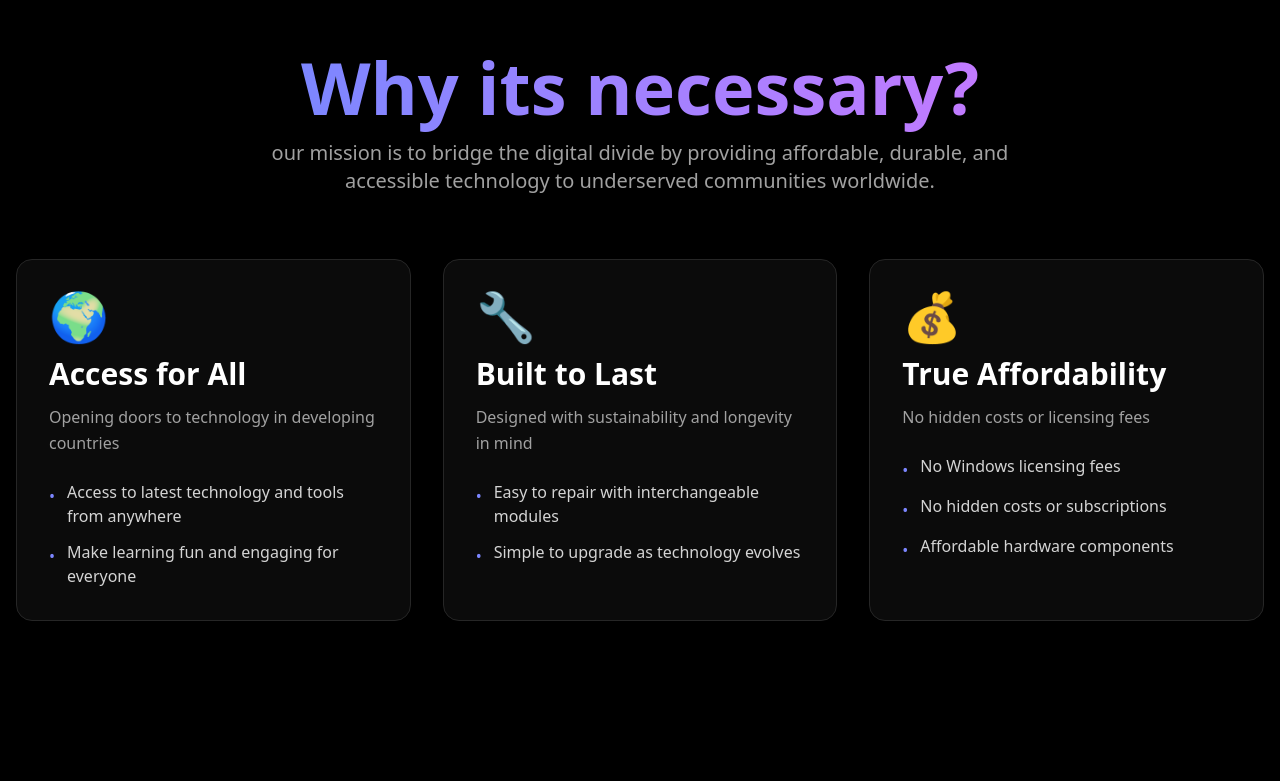
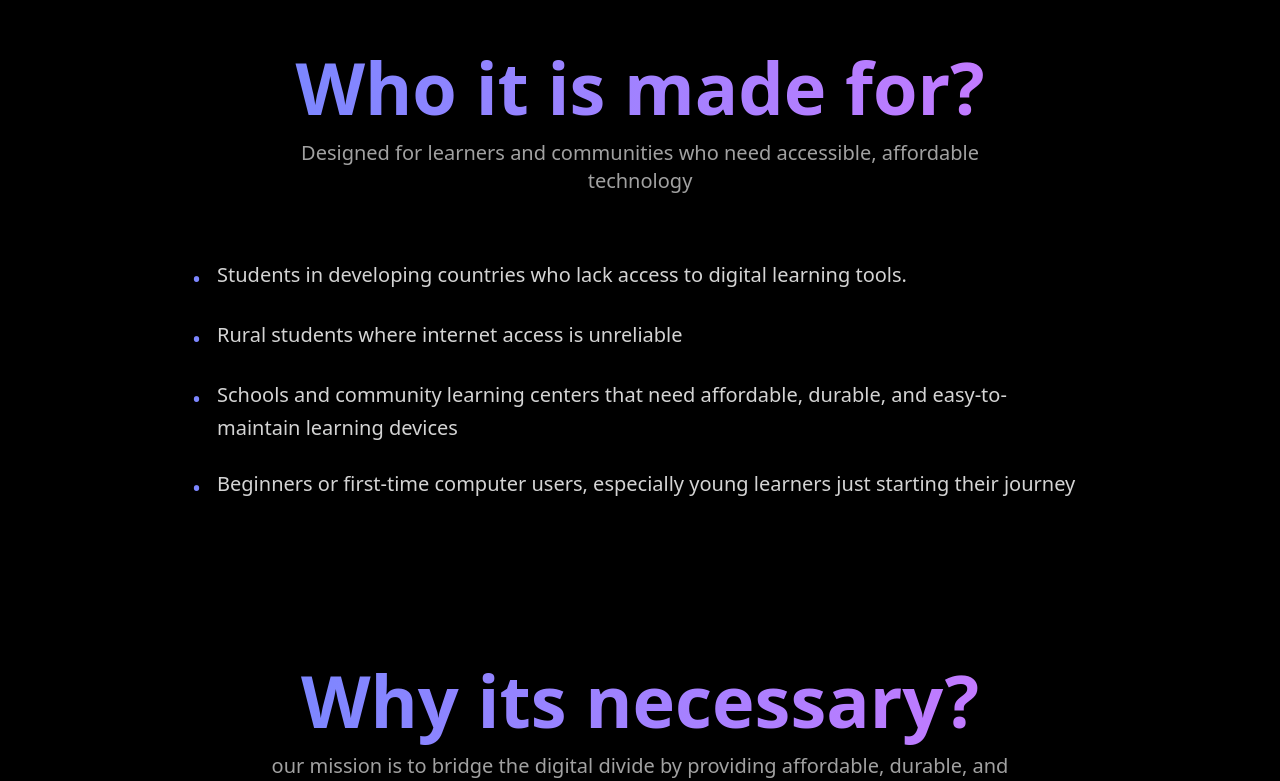
Before and after one commit to Lortas102066/fit3146-display, a Next.js app: page / in a window 1280 px wide. Shown: the part 829-1610 px from the top of the page. Built offline with nearby package versions, Linux system fonts and the light colour scheme.

Commit message:
feat: add Who component to define target audiences for accessible technology

```diff
--- /dev/null
+++ b/app/components/Who.tsx
@@ -0,0 +1,64 @@
+"use client";
+import { motion } from "motion/react";
+
+export default function Who() {
+  const targetAudiences = [
+    "Students in developing countries who lack access to digital learning tools.",
+    "Rural students where internet access is unreliable",
+    "Schools and community learning centers that need affordable, durable, and easy-to-maintain learning devices",
+    "Beginners or first-time computer users, especially young learners just starting their journey"
+  ];
+
+  return (
+    <section className="w-full bg-black py-20 px-4">
+      <div className="max-w-7xl mx-auto">
+        {/* Section Title */}
+        <motion.div
+          initial={{ opacity: 0, y: 20 }}
+          whileInView={{ opacity: 1, y: 0 }}
+          transition={{ duration: 0.5 }}
+          viewport={{ once: true }}
+          className="text-center mb-16"
+        >
+          <h2 className="text-4xl md:text-6xl lg:text-7xl font-bold mb-4">
+            <span className="text-transparent bg-clip-text bg-gradient-to-r from-indigo-400 to-purple-400">
+              Who it is made for?
+            </span>
+          </h2>
+          <p className="text-lg md:text-xl text-neutral-400 max-w-3xl mx-auto">
+            Designed for learners and communities who need accessible, affordable technology
+          </p>
+        </motion.div>
+
+        {/* Target Audience List */}
+        <motion.div
+          initial={{ opacity: 0, y: 30 }}
+          whileInView={{ opacity: 1, y: 0 }}
+          transition={{ duration: 0.5 }}
+          viewport={{ once: true }}
+          className="max-w-4xl mx-auto"
+        >
+          <ul className="space-y-6">
+            {targetAudiences.map((audience, index) => (
+              <motion.li
+                key={index}
+                initial={{ opacity: 0, x: -20 }}
+                whileInView={{ opacity: 1, x: 0 }}
+                transition={{ duration: 0.5, delay: index * 0.1 }}
+                viewport={{ once: true }}
+                className="flex items-start gap-4 group"
+              >
+                <span className="text-indigo-400 text-2xl mt-1 group-hover:scale-110 transition-transform duration-200">
+                  •
+                </span>
+                <span className="text-neutral-300 text-lg md:text-xl leading-relaxed">
+                  {audience}
+                </span>
+              </motion.li>
+            ))}
+          </ul>
+        </motion.div>
+      </div>
+    </section>
+  );
+}
--- a/app/page.tsx
+++ b/app/page.tsx
@@ -1,5 +1,6 @@
 import FuturePlan from "./components/FuturePlan";
 import Hero from "./components/Hero";
+import Who from "./components/Who";
 import Why from "./components/Why";
 import How from "./components/How";
 import GameTutorial from "./components/GameTutorial";
@@ -12,6 +13,7 @@ export default function Home() {
     <main className="min-h-screen bg-black">
       <div className="flex flex-col items-center justify-center w-full">
         <Hero />
+        <Who />
         <Why />
         <How />
         <GameTutorial />
```
